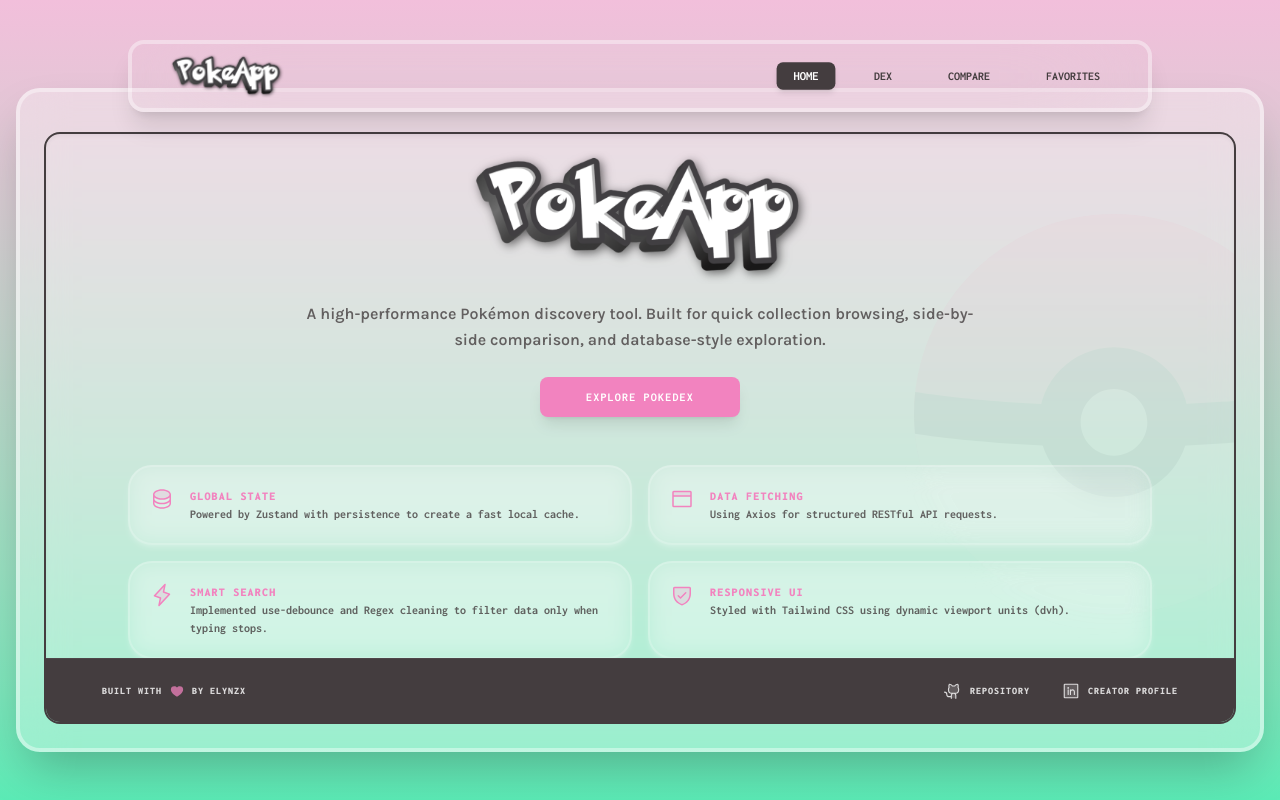
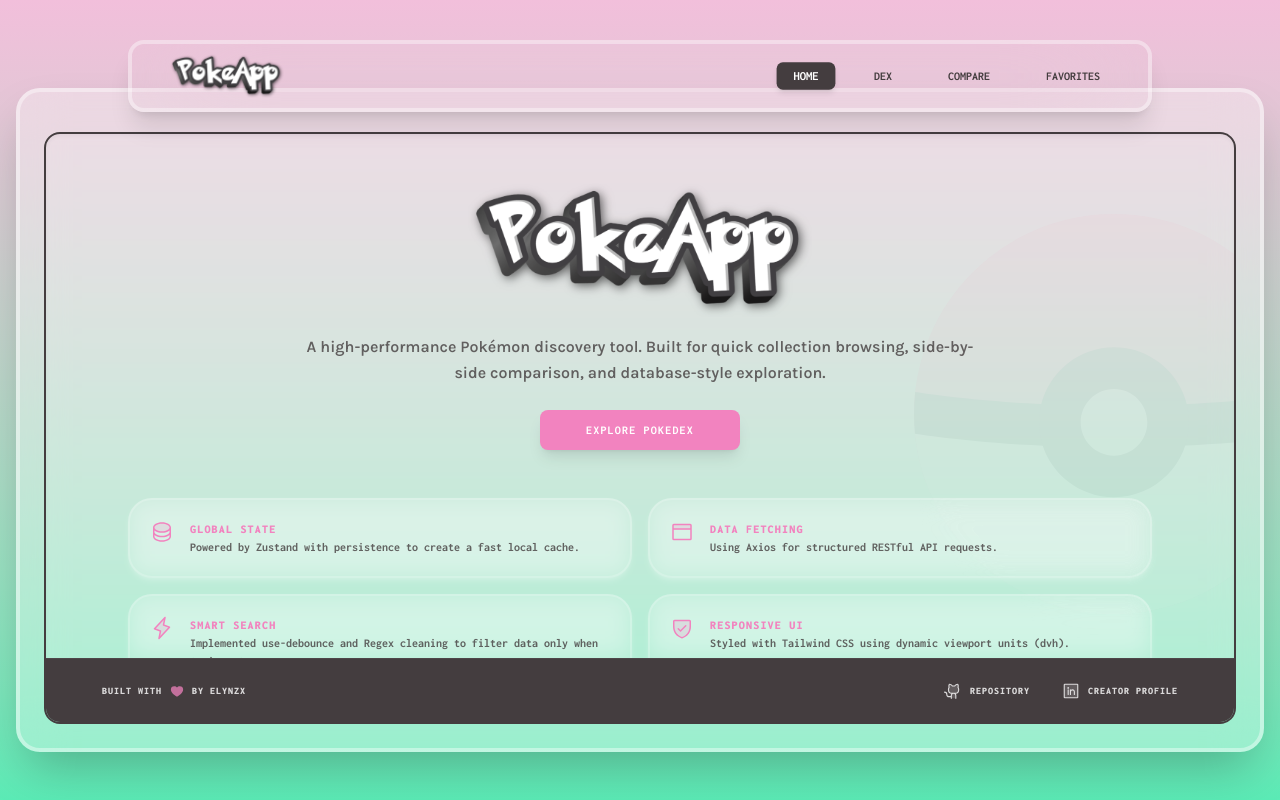
Before and after one commit to elynzx/poke-app-react, a React (Vite) app: page / in a window 1280 px wide. Built offline with nearby package versions, Linux system fonts and the light colour scheme; a web font is replaced by a local one.

Commit message:
Refactor HomePage layout for improved structure and styling

```diff
--- a/src/pages/home.jsx
+++ b/src/pages/home.jsx
@@ -62,7 +62,8 @@ export function HomePage() {
                     <CustomPokeball size={400} />
                 </div>
             </div>
-            <div className="flex-1 overflow-y-auto scrollbar-hide flex flex-col items-center justify-center relative z-10">
+            <div className="flex-1 overflow-y-auto scrollbar-hide">
+                <div className=" flex flex-col items-center justify-center relative z-10 py-8">
                     <img
                         src={Logo}
                         alt="PokeAPI"
@@ -71,8 +72,8 @@ export function HomePage() {
                     <div className="text-center px-8 md:px-0 max-w-2xl">
                         <p className="text-sm md:text-base text-bgDarkGray/80 font-semibold leading-relaxed">
                             A high-performance Pokémon discovery tool. Built for
-                        quick collection browsing, side-by-side comparison, and
-                        database-style exploration.
+                            quick collection browsing, side-by-side comparison,
+                            and database-style exploration.
                         </p>
                         <Link
                             to="/pokemons"
@@ -101,6 +102,7 @@ export function HomePage() {
                                 </div>
                             </div>
                         ))}
+                    </div>
                 </div>
             </div>
 
```
Lines whose indentation alone changed are shown as unchanged.
